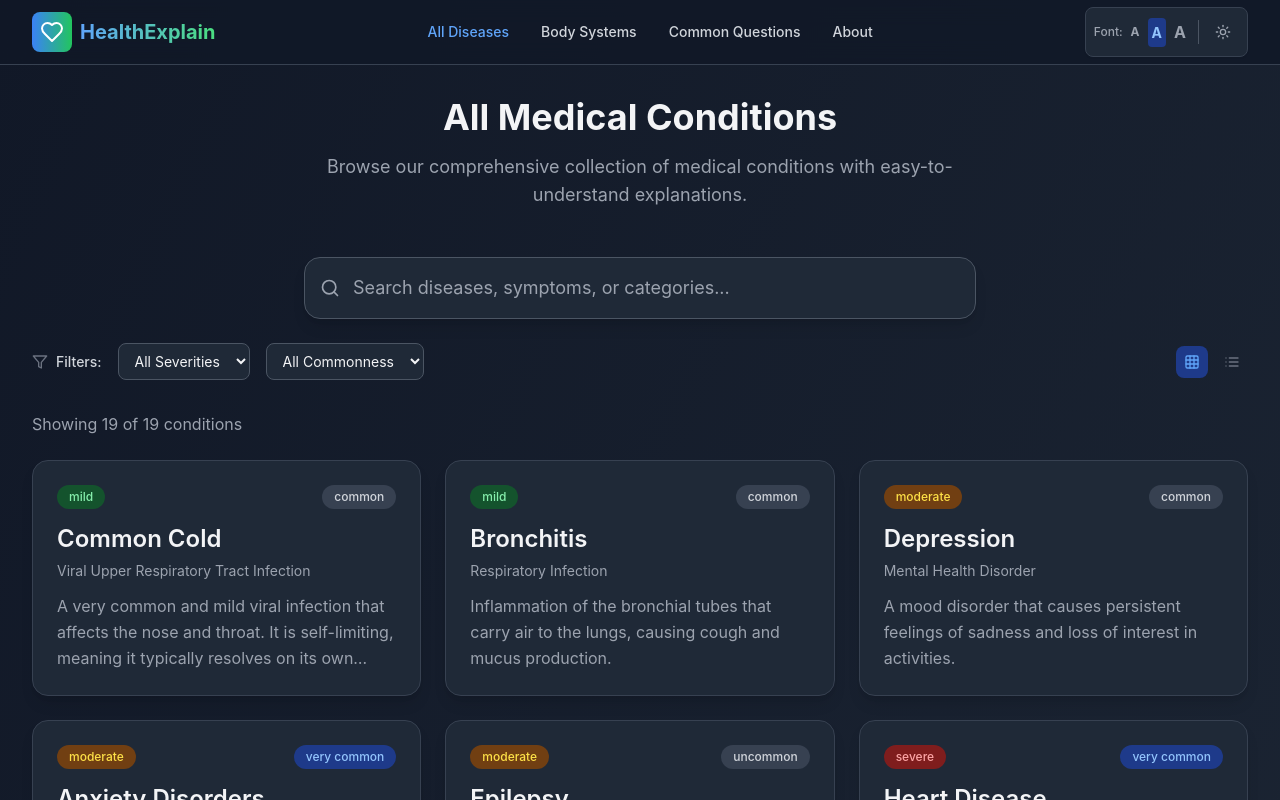
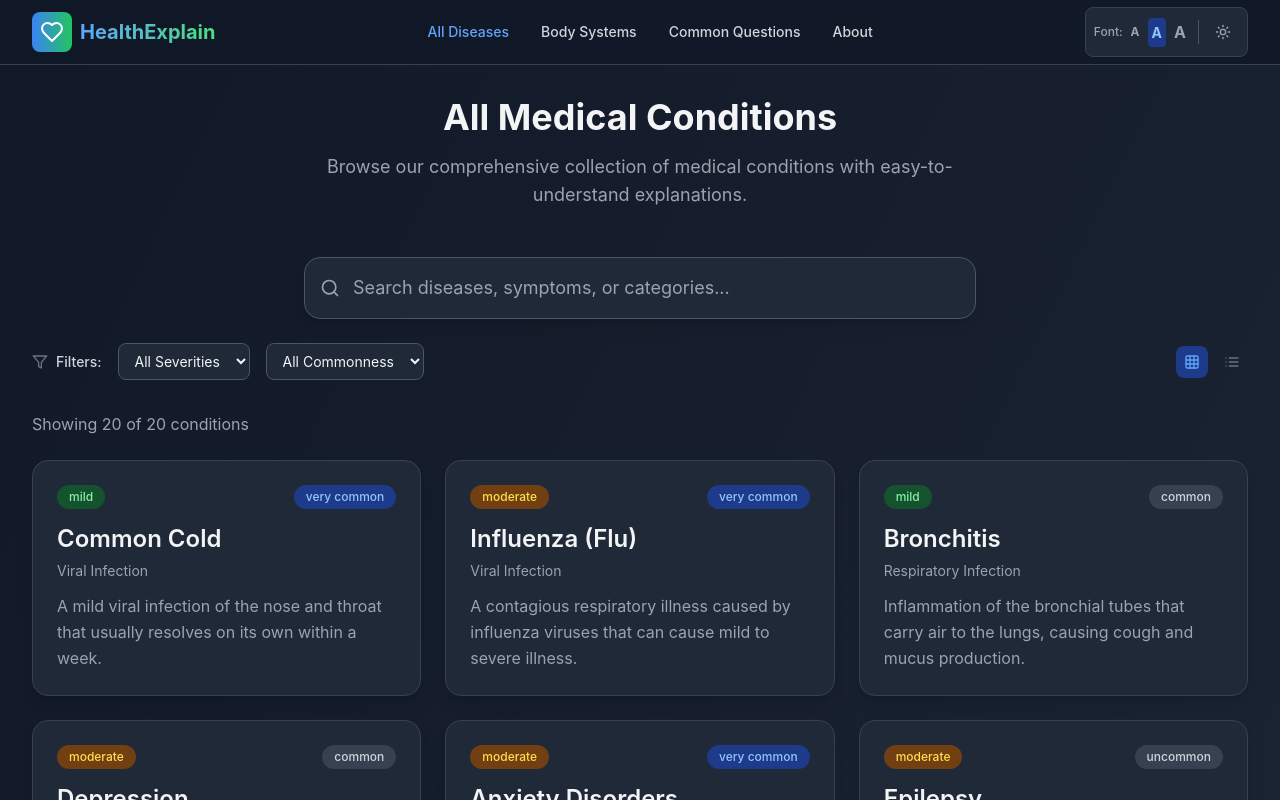
Before and after one commit to milappatel1/HealthGuide, a React (Vite) app: page /diseases in a window 1280 px wide. Shown: the top 800 px of the page. Built offline with nearby package versions, Linux system fonts and the light colour scheme.

Commit message:
Update diseases.ts

```diff
--- a/src/data/diseases.ts
+++ b/src/data/diseases.ts
@@ -100,70 +100,120 @@ export const diseases: Disease[] = [
   {
     id: "common-cold",
     name: "Common Cold",
-category: "Viral Upper Respiratory Tract Infection",
-bodySystem: "Upper Respiratory System (Nose, Throat, Sinuses)",
-summary: "A very common and mild viral infection that affects the nose and throat. It is self-limiting, meaning it typically resolves on its own without specific treatment, usually within 7 to 10 days.",
+    category: "Viral Infection",
+    bodySystem: "respiratory",
+    summary: "A mild viral infection of the nose and throat that usually resolves on its own within a week.",
     symptoms: [
-"Runny or stuffy nose (congestion)",
-"Sore or scratchy throat",
+      "Runny or stuffy nose",
       "Sneezing",
-"Cough",
-"Post-nasal drip (the feeling of mucus dripping down your throat)",
-"Watery eyes",
-"Mild headache or body aches",
-"Low-grade fever (more common in children)",
-"General feeling of being unwell (malaise)",
+      "Sore throat",
+      "Mild cough",
+      "Low-grade fever",
+      "Body aches",
+      "Fatigue",
     ],
-causes: {
-causativeAgents: [
-"Rhinoviruses (the most frequent cause, responsible for 30-50% of colds)",
-"Seasonal Coronaviruses (Note: these are different from the virus that causes COVID-19)",
+    causes: [
+      "Rhinoviruses (most common)",
+      "Coronaviruses",
       "Respiratory syncytial virus (RSV)",
       "Parainfluenza viruses",
-"Adenoviruses",
+      "Close contact with infected person",
+      "Touching contaminated surfaces",
     ],
-howItSpreads: [
-"Inhaling airborne respiratory droplets from an infected person's cough or sneeze.",
-"Touching your eyes, nose, or mouth after coming into contact with a contaminated surface (like a doorknob) or having direct contact with a sick person (like shaking hands).",
-]
-},
     diagnosis: [
-"Diagnosis is almost always based on the classic signs and symptoms.",
-"A doctor may perform a physical exam, looking at the nose, throat, and ears, and listening to the lungs.",
-"Lab tests are rarely needed but may be used to rule out other conditions like the flu, COVID-19, or strep throat if symptoms are severe or unusual.",
+      "Usually diagnosed based on symptoms",
+      "Physical examination",
+      "No specific tests needed for typical cases",
+      "Throat swab if bacterial infection suspected",
     ],
     treatment: [
-"There is no cure for the common cold; treatment focuses on relieving symptoms while your body's immune system fights off the virus.",
-"Rest: Get plenty of sleep to help your body recover.",
-"Hydration: Drink lots of fluids like water, juice, or warm broth to prevent dehydration.",
-"Symptom Relief: Use over-the-counter medications like pain relievers (acetaminophen, ibuprofen), decongestants, or cough syrups as needed.",
-"Sore Throat Soothers: Gargle with warm salt water or use throat lozenges.",
-"Ease Congestion: Use a humidifier or saline nasal spray to help clear a stuffy nose.",
-"Important: Antibiotics are completely ineffective against viruses and should not be used to treat a common cold.",
+      "Rest and plenty of fluids",
+      "Over-the-counter pain relievers",
+      "Throat lozenges or warm salt water gargles",
+      "Humidifier or steam inhalation",
+      "Decongestants for nasal congestion",
+      "Antibiotics are not effective (viral infection)",
     ],
     prevention: [
-"Frequent handwashing with soap and water is the single most effective preventive measure. 🧼",
-"Avoid touching your eyes, nose, and mouth with unwashed hands.",
-"Keep your distance from people who are actively sick.",
-"Cover your mouth and nose with a tissue or your elbow when you cough or sneeze.",
-"Clean and disinfect frequently touched surfaces.",
-"Support your immune system by getting enough sleep, eating a healthy diet, and staying active.",
+      "Wash hands frequently",
+      "Avoid touching face with unwashed hands",
+      "Stay away from sick people",
+      "Don't share personal items",
+      "Maintain good overall health",
+      "Get adequate sleep",
     ],
     simpleExplanation: {
       whatIs:
-"A cold is when tiny, invisible germs called viruses have a little party in your nose and throat. It's not dangerous, but it can make you feel tired and yucky for about a week while your body works to kick them out.",
-howYouGetIt:
-"You can catch it if you're near a sick person when they cough or sneeze, sending tiny virus droplets into the air. You can also get it by touching something they touched (like a toy or phone) and then touching your own eyes, nose, or mouth.",
-whatItFeelsLike:
-"It often starts with a tickly throat. Soon, you might get a runny or stuffy nose, start sneezing a lot, and feel sleepy. This is your body telling you it's busy fighting off the virus germs! 🤺",
+        "A cold is when tiny germs called viruses get into your nose and throat, making you feel sick for a few days.",
+      howYouGet:
+        "You can catch a cold when someone who is sick coughs or sneezes near you, or when you touch something they touched and then touch your face.",
+      howToFeel:
+        "You might have a runny nose, sneeze a lot, have a scratchy throat, and feel tired. It's like your body is fighting off the bad germs.",
       howToGetBetter:
-"Your body is the hero and will fight off the cold on its own! To help your body win, you should rest a lot, drink plenty of water or juice, and eat healthy foods. Medicine from the store can't cure the cold, but it can help your stuffy nose or sore throat feel better while your body does all the hard work.",
+        "Rest in bed, drink lots of water, and your body will fight off the germs in about a week. Medicine can help you feel better while you heal.",
     },
     severity: "mild",
-commonness: "common",
+    commonness: "very-common",
   },
-
-
+  {
+    id: "flu",
+    name: "Influenza (Flu)",
+    category: "Viral Infection",
+    bodySystem: "respiratory",
+    summary: "A contagious respiratory illness caused by influenza viruses that can cause mild to severe illness.",
+    symptoms: [
+      "High fever",
+      "Body aches and chills",
+      "Fatigue and weakness",
+      "Headache",
+      "Dry cough",
+      "Sore throat",
+      "Runny or stuffy nose",
+    ],
+    causes: [
+      "Influenza A viruses",
+      "Influenza B viruses",
+      "Seasonal outbreaks",
+      "Close contact with infected people",
+      "Breathing in droplets from coughs/sneezes",
+      "Touching contaminated surfaces",
+    ],
+    diagnosis: [
+      "Physical examination",
+      "Rapid influenza diagnostic tests",
+      "RT-PCR tests",
+      "Symptom assessment",
+      "Medical history",
+    ],
+    treatment: [
+      "Antiviral medications (if started early)",
+      "Rest and plenty of fluids",
+      "Fever reducers and pain relievers",
+      "Cough suppressants",
+      "Stay home to avoid spreading",
+      "Seek medical care if symptoms worsen",
+    ],
+    prevention: [
+      "Get annual flu vaccine",
+      "Wash hands frequently",
+      "Avoid close contact with sick people",
+      "Cover coughs and sneezes",
+      "Stay home when sick",
+      "Avoid touching face with unwashed hands",
+    ],
+    simpleExplanation: {
+      whatIs:
+        "The flu is like a really bad cold caused by different germs that make you feel much sicker with high fever and body aches.",
+      howYouGet:
+        "You catch it the same way as a cold, but flu germs are stronger and spread more easily, especially during flu season.",
+      howToFeel:
+        "You'll feel much worse than with a cold - high fever, your whole body will ache, and you'll be very tired and weak.",
+      howToGetBetter:
+        "Rest in bed, drink lots of fluids, take medicine for fever and aches, and get a flu shot every year to prevent it.",
+    },
+    severity: "moderate",
+    commonness: "very-common",
+  },
   {
     id: "bronchitis",
     name: "Bronchitis",
```
Lines whose indentation alone changed are shown as unchanged.
